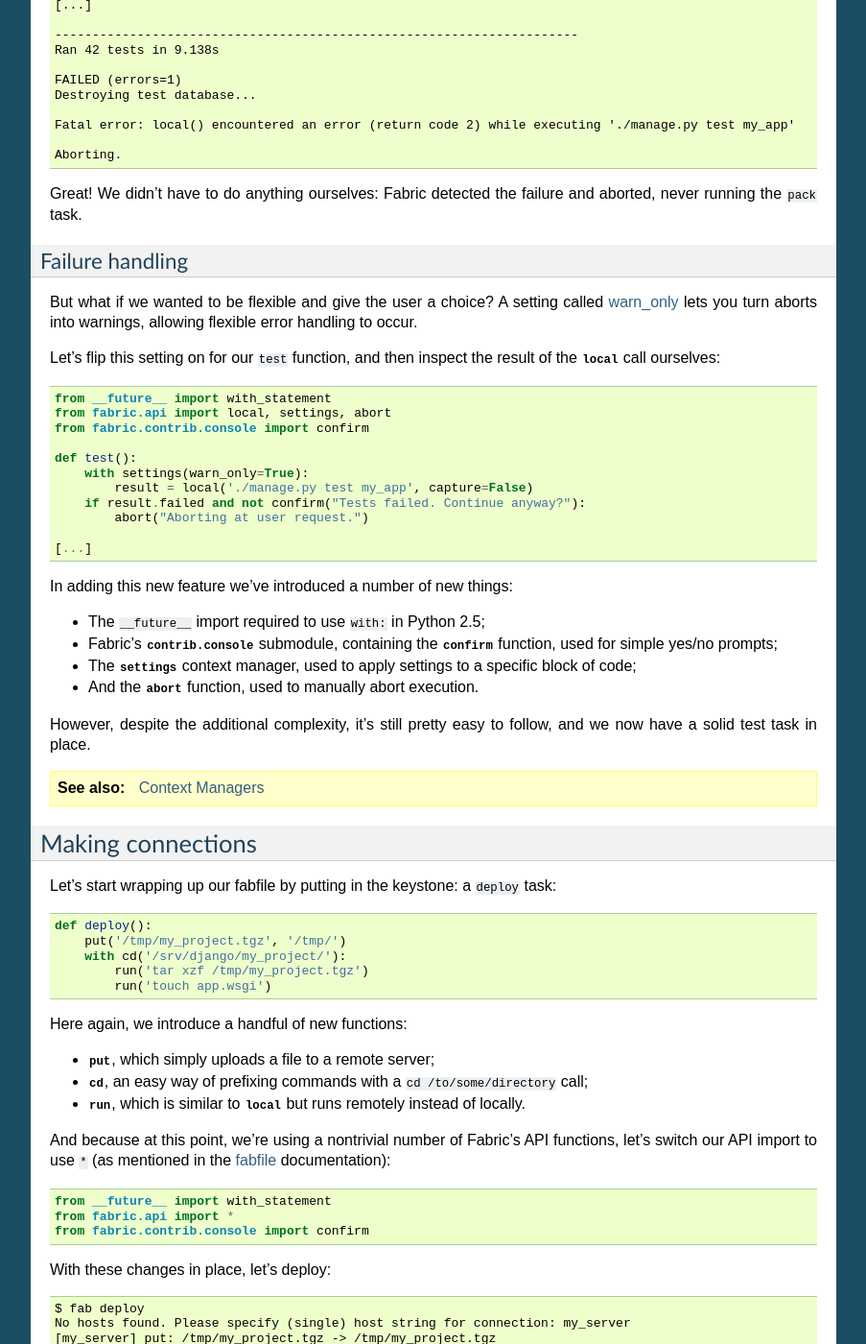
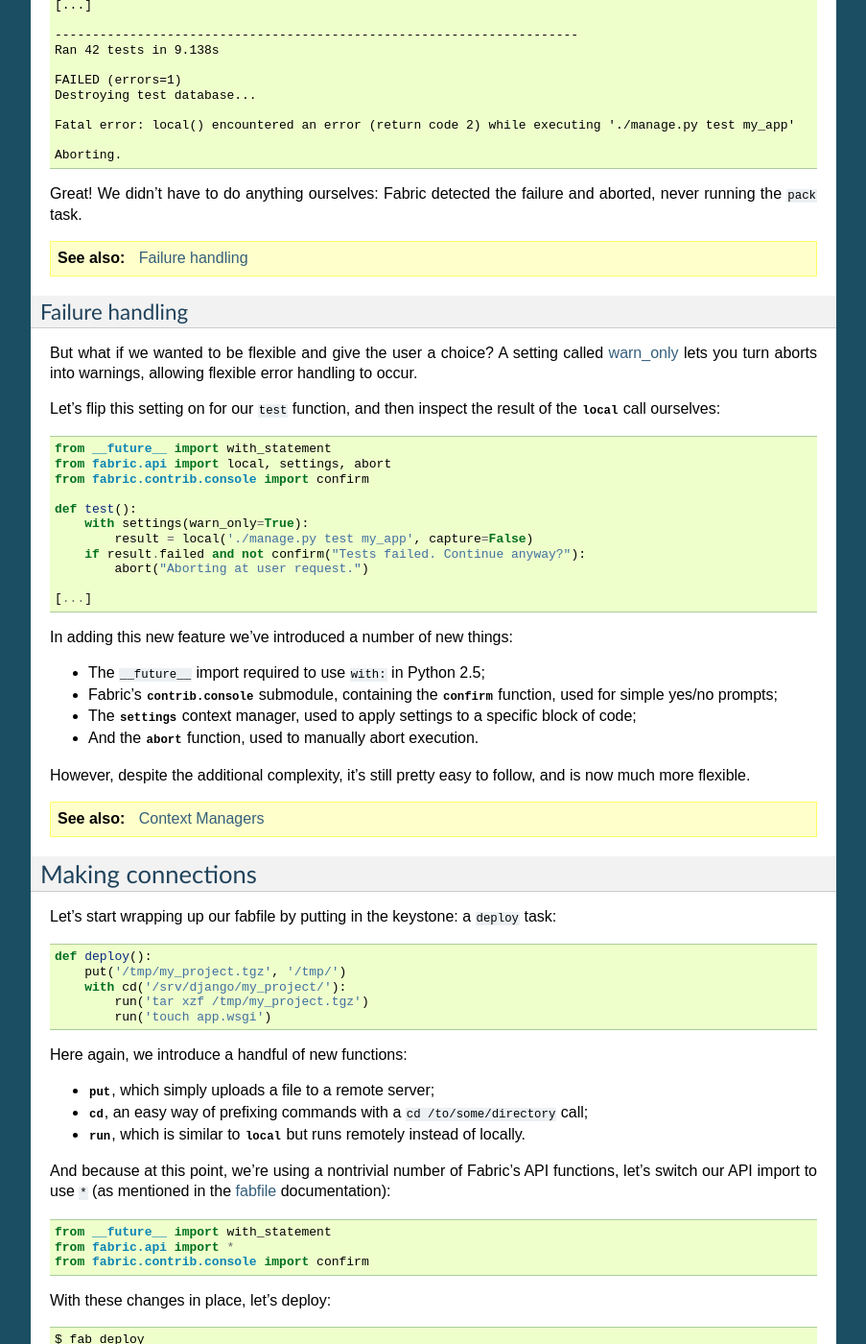
Before and after one commit to fabric/fabric, a Sphinx documentation site: the page built from docs/tutorial.rst, in a window 1280 px wide and 1400 px high, scrolled down 2805 px. Shown: the whole window at 96% size, without its empty margins (198-1101 px from the left). Built offline with Sphinx 7.4.7, drawn with Linux system fonts in a browser that asks for light colours; some of the changed text lies outside the part shown.

Commit message:
Update tutorial seealso's to be more specific.
All that's missing now is working output level hiding into the mix.

```diff
--- a/docs/tutorial.rst
+++ b/docs/tutorial.rst
@@ -205,7 +207,7 @@ In adding this new feature we've introduced a number of new things:
 * And the `~fabric.utils.abort` function, used to manually abort execution.
 
 However, despite the additional complexity, it's still pretty easy to follow,
-and we now have a solid test task in place.
+and is now much more flexible.
 
 .. seealso:: :doc:`api/core/context_managers`
 
--- a/docs/usage/fabfiles.rst
+++ b/docs/usage/fabfiles.rst
@@ -4,6 +4,8 @@ Fabfile construction and use
 
 This document contains miscellaneous sections about fabfiles, both how to best
 write them, and how to use them once written.
+
+.. _fabfile-discovery:
 
 Fabfile discovery
 =================
@@ -35,6 +37,8 @@ mode, tile-expansion will be applied, so one may refer to e.g.
     fabfile's containing folder to the Python load path (and removes it
     immediately afterwards.)
 
+
+.. _importing-the-api:
 
 Importing Fabric
 ================
```
Also changed, not shown: other parts of docs/tutorial.rst (+7 -3 lines), docs/usage/execution.rst (+5 -3 lines), 1 other file.
